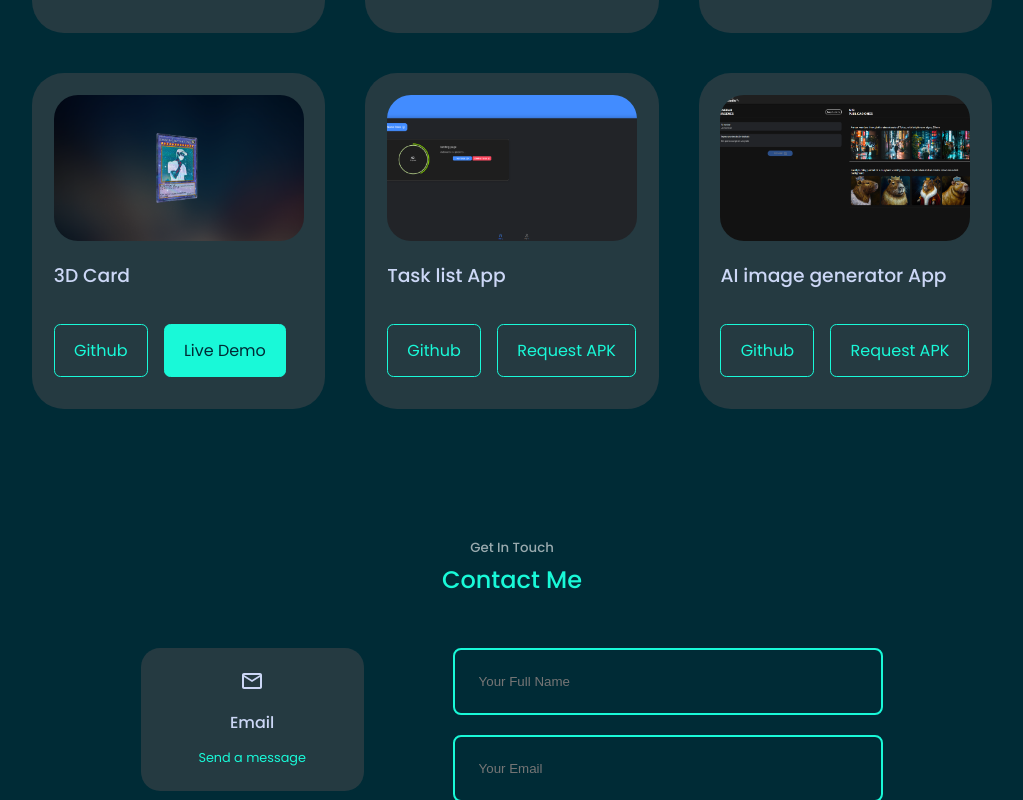
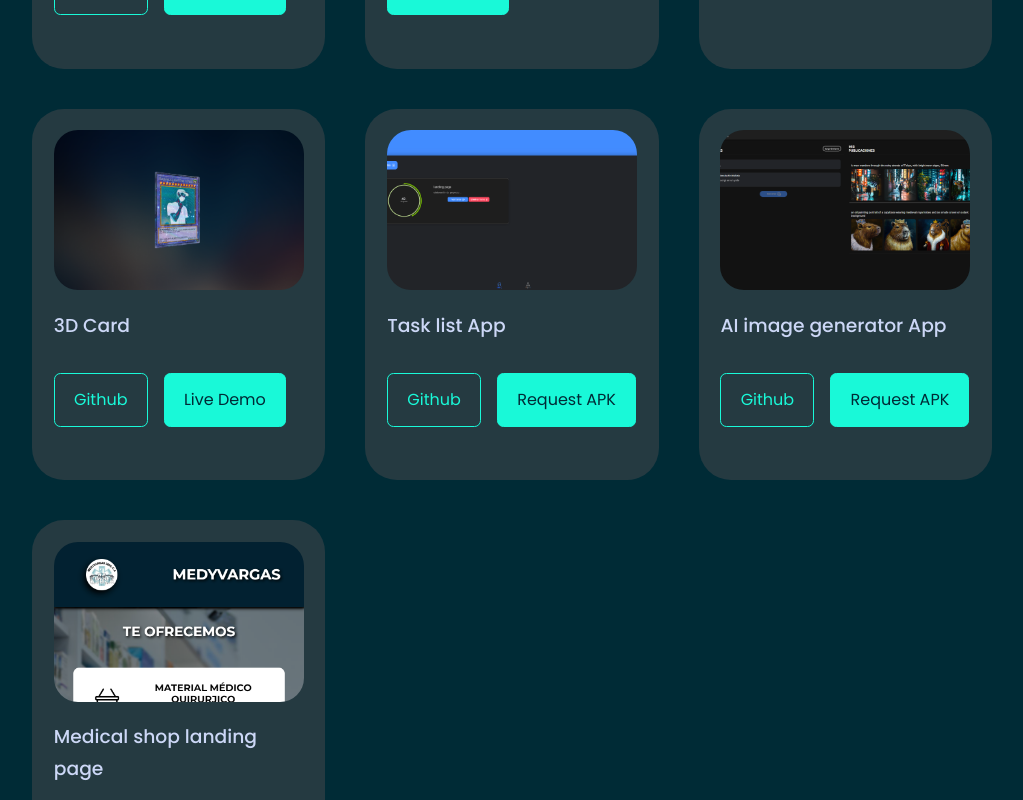
Before and after one commit to Salvador-dev/website, a React (Create React App) app: page / in a window 1280 px wide. Shown: the part 4000-4800 px from the top of the page, without its empty margins (128-1151 px from the left). Built offline with nearby package versions, Linux system fonts and the light colour scheme.

Commit message:
new project

```diff
--- a/src/components/portfolio/Portfolio.jsx
+++ b/src/components/portfolio/Portfolio.jsx
@@ -10,6 +10,8 @@ import IMG6 from '../../assets/project6.png'
 import IMG7 from '../../assets/project7.png'
 import IMG8 from '../../assets/project8.png'
 import IMG9 from '../../assets/project9.png'
+import IMG10 from '../../assets/project10.png'
+
 
 
 
@@ -90,6 +92,15 @@ const Portfolio = () => {
     apk: 'https://api.whatsapp.com/send?phone=584241416875',
     demo: ''
 
+  },
+  {
+    id: 10,
+    image: IMG10,
+    title: t("portfolio.pro10"),
+    github: '',
+    apk: '',
+    demo: 'https://asclemedical.com/'
+
   }
 ]
 
@@ -111,7 +122,7 @@ const Portfolio = () => {
           <div className='portfolio__item-cta'>
             {github.length > 0 ? <a href={github} className='btn' target='_blank' >Github</a> : '' }
             {demo.length > 0 ? <a href={demo} className='btn btn-primary' target='_blank' >{t("portfolio.demo")}</a> : '' }
-            {apk.length > 0 ? <a href={apk} download className='btn'>{t("portfolio.apk")}</a> : '' }
+            {apk.length > 0 ? <a href={apk} download className='btn btn-primary'>{t("portfolio.apk")}</a> : '' }
 
           </div>
         </article>
--- a/src/components/portfolio/portfolio.css
+++ b/src/components/portfolio/portfolio.css
@@ -20,13 +20,14 @@
 .portfolio__item-image {
     border-radius: 1.5rem;
     overflow: hidden;
-    height: 50%;
+    height: 20vh;
 }
 
 .portfolio__item-image img{
     width: 100%;
     height: 100%;
     object-fit: cover;
+    object-position: top;
 }
 
 .portfolio__item h3 {
@@ -36,7 +37,7 @@
 .portfolio__item-cta {
     display: flex;
     gap: 1rem;
-    margin-bottom: 1rem;
+    margin-bottom: 2rem;
 }
 
 
--- a/src/components/services/services.css
+++ b/src/components/services/services.css
@@ -8,7 +8,7 @@
     background: var(--color-bg-variant);
     border-radius:  0 0 2rem 2rem;
     border: 1px solid var(--color-primary);
-    height: fit-content;
+    height: 100%;
     transition: var(--transition);
 
 }
--- a/src/translations/en/global.json
+++ b/src/translations/en/global.json
@@ -93,7 +93,9 @@
         "pro6": "Restaurant sample page",
         "pro7": "3D Card",
         "pro8": "Task list App",
-        "pro9": "AI image generator App"
+        "pro9": "AI image generator App",
+        "pro10": "Medical shop landing page"
+
     },
 
     "testimonials": {
--- a/src/translations/es/global.json
+++ b/src/translations/es/global.json
@@ -94,7 +94,9 @@
         "pro6": "Modelo de pagina para restaurante",
         "pro7": "Carta 3D",
         "pro8": "App de lista de tareas",
-        "pro9": "App generadora de imagenes IA"
+        "pro9": "App generadora de imagenes IA",
+        "pro10": "Landing page para tienda de insumos médicos"
+
 
     },
 
```
Also changed, not shown: src/assets/project10.png (added).
